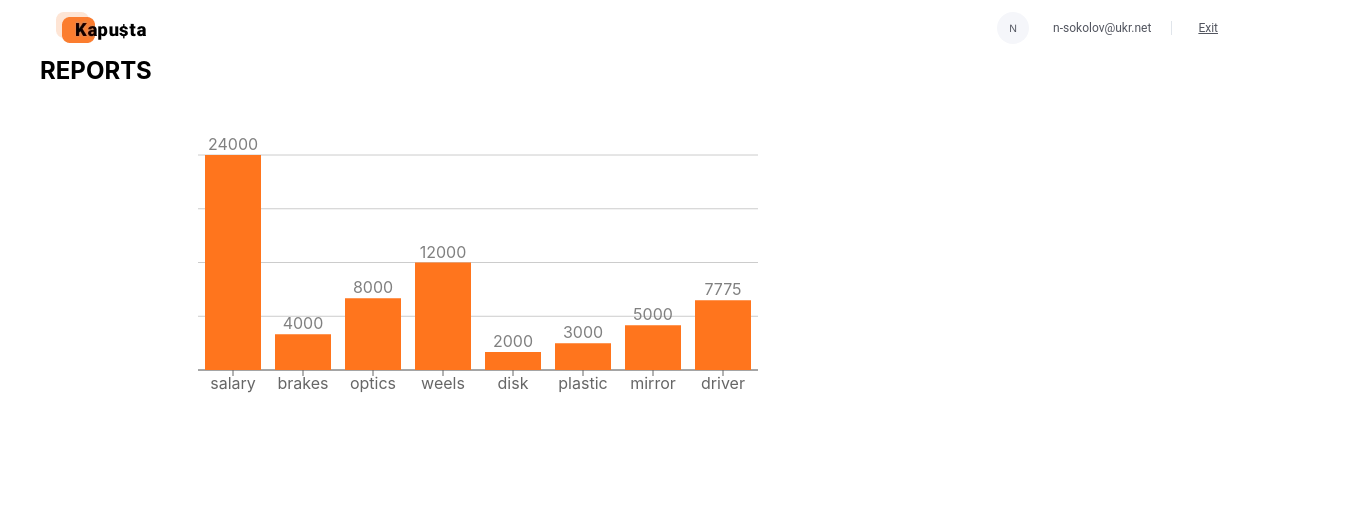
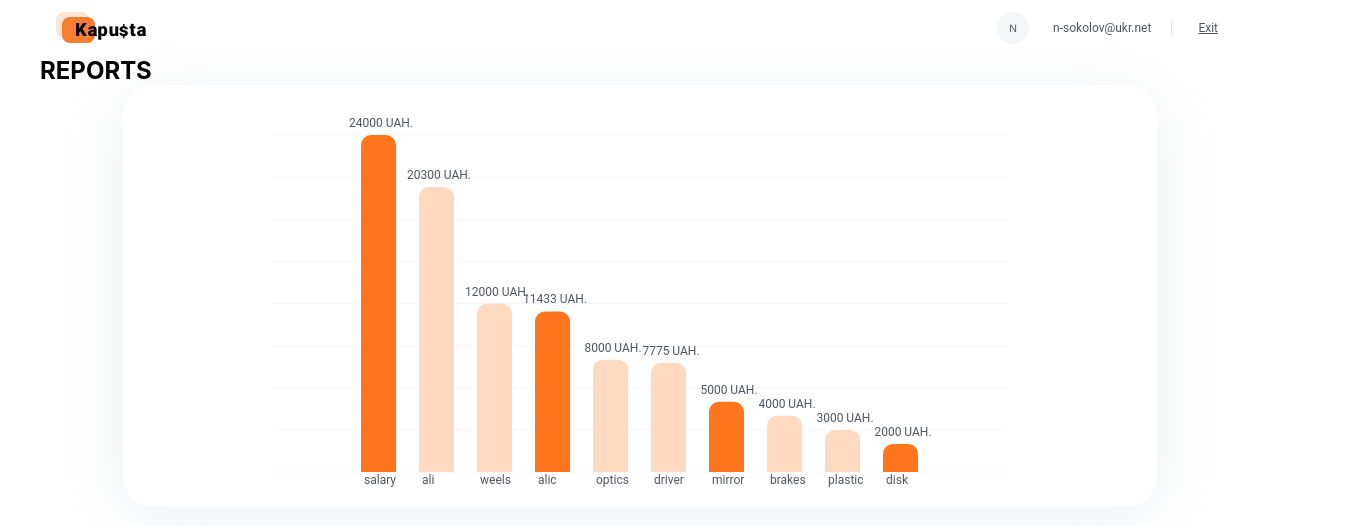
Before and after one commit to belyy10/Kapusta-Front, a React (Create React App) app: page /reports in a window 1280 px wide. Shown: the top 526 px of the page, 1350 px wide, since content can reach past the window. Built offline with nearby package versions, Linux system fonts and the light colour scheme.

Commit message:
add styles changes at Graphic

```diff
--- a/src/components/Graphic/Graphic.jsx
+++ b/src/components/Graphic/Graphic.jsx
@@ -3,8 +3,11 @@ import {
   Bar,
   XAxis,
   Tooltip,
-  LabelList,
   CartesianGrid,
+  ResponsiveContainer,
+  YAxis,
+  Cell,
+  Text,
 } from 'recharts';
 import COLORS from 'variables/colors/colors';
 import { GraphicBox } from './Graphic.styled';
@@ -16,6 +19,20 @@ const monthTransaction = [
     description: 'salary',
     category: 'car',
     sum: 2000,
+  },
+  {
+    id: 31242142354235234525234523,
+    date: '21.09.2019',
+    description: 'ali',
+    category: 'car',
+    sum: 20300,
+  },
+  {
+    id: 31242142354235234525234523,
+    date: '21.09.2019',
+    description: 'alic',
+    category: 'car',
+    sum: 11433,
   },
   {
     id: 12,
@@ -208,6 +225,39 @@ const monthTransaction = [
   },
 ];
 
+const CustomizedLabel = ({ x, y, _, value }) => {
+  return (
+    <text
+      x={x}
+      y={y}
+      dy={-8}
+      dx={20}
+      fontSize="12"
+      fontFamily="Roboto"
+      fill={COLORS.textColor}
+      textAnchor="middle"
+    >
+      {value} UAH.
+    </text>
+  );
+};
+
+const CustomizedTickLabel = ({ x, y, payload }) => {
+  return (
+    <Text
+      x={x}
+      y={y}
+      dy={4}
+      dx={-15}
+      fill={COLORS.textColor}
+      fontSize={12}
+      fontFamily={'Roboto'}
+    >
+      {payload.value}
+    </Text>
+  );
+};
+
 export default function Graphic() {
   const graphicTransact = monthTransaction.reduce(
     (prev, { description, sum }) => {
@@ -224,31 +274,50 @@ export default function Graphic() {
     []
   );
 
-  console.log(graphicTransact);
+  const sortGriphicTransact = graphicTransact.sort(
+    (firstEl, secondEl) => secondEl.sum - firstEl.sum
+  );
 
   return (
     <GraphicBox>
+      <ResponsiveContainer>
         <BarChart
-        width={600}
-        height={300}
-        data={graphicTransact}
+          data={sortGriphicTransact}
           stackOffset={'expand'}
           margin={{
             top: 50,
-          right: 20,
-          left: 20,
+            right: 150,
+            left: 150,
             bottom: 5,
           }}
           barGap={25}
         >
-        <CartesianGrid vertical={false} />
-        <XAxis dataKey="name" />
+          <CartesianGrid vertical={false} stroke={COLORS.bgTableTitle} />
+          <XAxis
+            dataKey="name"
+            padding={{ left: 77, right: 77 }}
+            axisLine={false}
+            tickLine={false}
+            tick={<CustomizedTickLabel />}
+          />
+          <YAxis tickCount={9} hide={true} />
           <Tooltip />
 
-        <Bar dataKey="sum" fill={COLORS.activeColor} minPointSize={5}>
-          <LabelList dataKey="sum" position="top" />
+          <Bar
+            dataKey="sum"
+            fill={COLORS.activeColor}
+            minPointSize={5}
+            radius={[10, 10, 0, 0]}
+            label={<CustomizedLabel />}
+            barSize={35}
+          >
+            {/* <LabelList dataKey="sum" position="top" /> */}
+            {monthTransaction.map((_, index) => (
+              <Cell fill={index % 3 ? COLORS.barColor : COLORS.activeColor} />
+            ))}
           </Bar>
         </BarChart>
+      </ResponsiveContainer>
     </GraphicBox>
   );
 }
--- a/src/components/Graphic/Graphic.styled.jsx
+++ b/src/components/Graphic/Graphic.styled.jsx
@@ -1,8 +1,17 @@
 import styled from 'styled-components';
+export const GraphicBox = styled.div`
+  display: flex;
+  justify-content: center;
+  align-items: center;
 
-export const GraphicBox = styled.div`
+  margin-left: auto;
+  margin-right: auto;
+
   width: 1034px;
   height: 422px;
 
-  padding: 20px 138px;
+  box-shadow: 0px 10px 60px rgba(170, 178, 197, 0.2);
+  border-radius: 30px;
+
+  /* outline: 1px solid tomato; */
 `;
--- a/src/variables/colors/colors.js
+++ b/src/variables/colors/colors.js
@@ -7,6 +7,7 @@ const COLORS = Object.freeze({
   backgroungColor: '#F6F7FB',
   blackColor: '#000000',
   whiteColor: '#FFFFFF',
+  barColor: '#FFDAC0',
 });
 
 export default COLORS;
```
Lines whose indentation alone changed are shown as unchanged.
